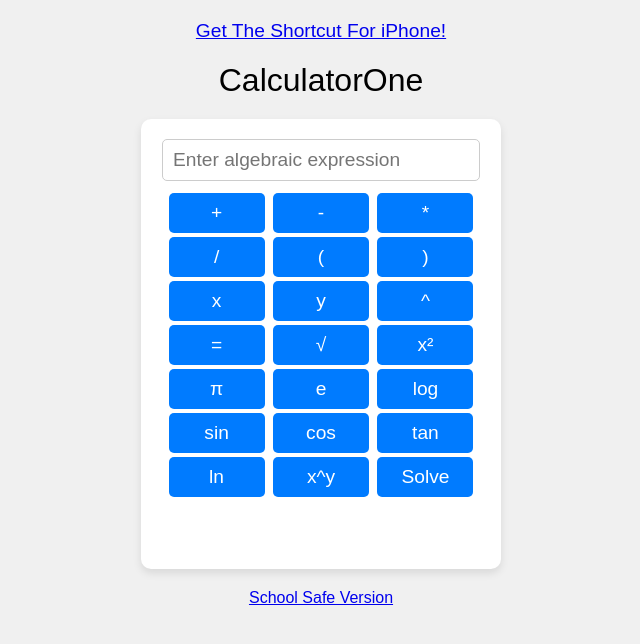
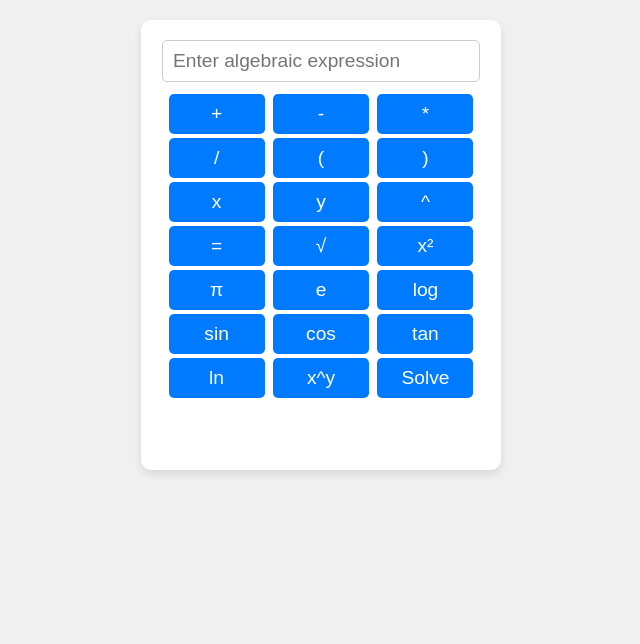
Before and after one commit to tf7software/COneAppiOS, a website: page public/index.html in a window 1280 px wide. Shown: the whole page, without its empty margins (319-959 px from the left). Drawn offline with Linux system fonts and the light colour scheme.

Commit message:
changes for iOS

```diff
--- a/public/index.html
+++ b/public/index.html
@@ -3,27 +3,18 @@
 <head>
     <meta charset="UTF-8">
     <meta name="viewport" content="width=device-width, initial-scale=1.0">
-    <title>CalculatorOne</title>
-    <link rel="icon" href="favicon.png" type="image/png">
+    <title>Calculator</title>
     <style>
         body {
             font-family: Arial, sans-serif;
             background-color: #f0f0f0;
             display: flex;
             justify-content: center;
-            align-items: flex-start; /* Changed to flex-start to allow scrolling to top */
+            align-items: flex-start;
             height: 100vh;
             margin: 0;
-            padding: 20px; /* Added padding to ensure some space around the content */
-            overflow-y: auto; /* Added to allow vertical scrolling */
-        }
-        .container {
-            text-align: center;
-            width: 100%;
-        }
-        .title {
-            font-size: 2em;
-            margin-bottom: 20px;
+            padding: 20px;
+            overflow-y: auto;
         }
         .calculator {
             background: #fff;
@@ -31,7 +22,6 @@
             border-radius: 10px;
             box-shadow: 0 4px 8px rgba(0,0,0,0.1);
             width: 320px;
-            margin: 0 auto;
             text-align: center;
         }
         .calculator input {
@@ -94,22 +84,9 @@
                     .5em 0 0 black;
             }
         }
-        .shortcut-link {
-            margin-bottom: 20px;
-            font-size: 1.2em;
-        }
-        .school-safe-link {
-            margin-top: 20px;
-            font-size: 1em;
-        }
     </style>
 </head>
 <body>
-    <div class="container">
-        <div class="shortcut-link">
-            <a href="https://www.icloud.com/shortcuts/ae34796fa89043b7b56f92034386c870">Get The Shortcut For iPhone!</a>
-        </div>
-        <div class="title">CalculatorOne</div>
     <div class="calculator">
         <input type="text" id="expression" placeholder="Enter algebraic expression" onkeydown="handleKeyDown(event)">
         <div>
@@ -136,10 +113,6 @@
             <button onclick="solve()">Solve</button>
         </div>
         <div id="result"></div>
-        </div>
-        <div class="school-safe-link">
-            <a href="schoolsafe.html">School Safe Version</a>
-        </div>
     </div>
 
     <script>
```
Also changed, not shown: 1 other file. Lines whose indentation alone changed are shown as unchanged.
